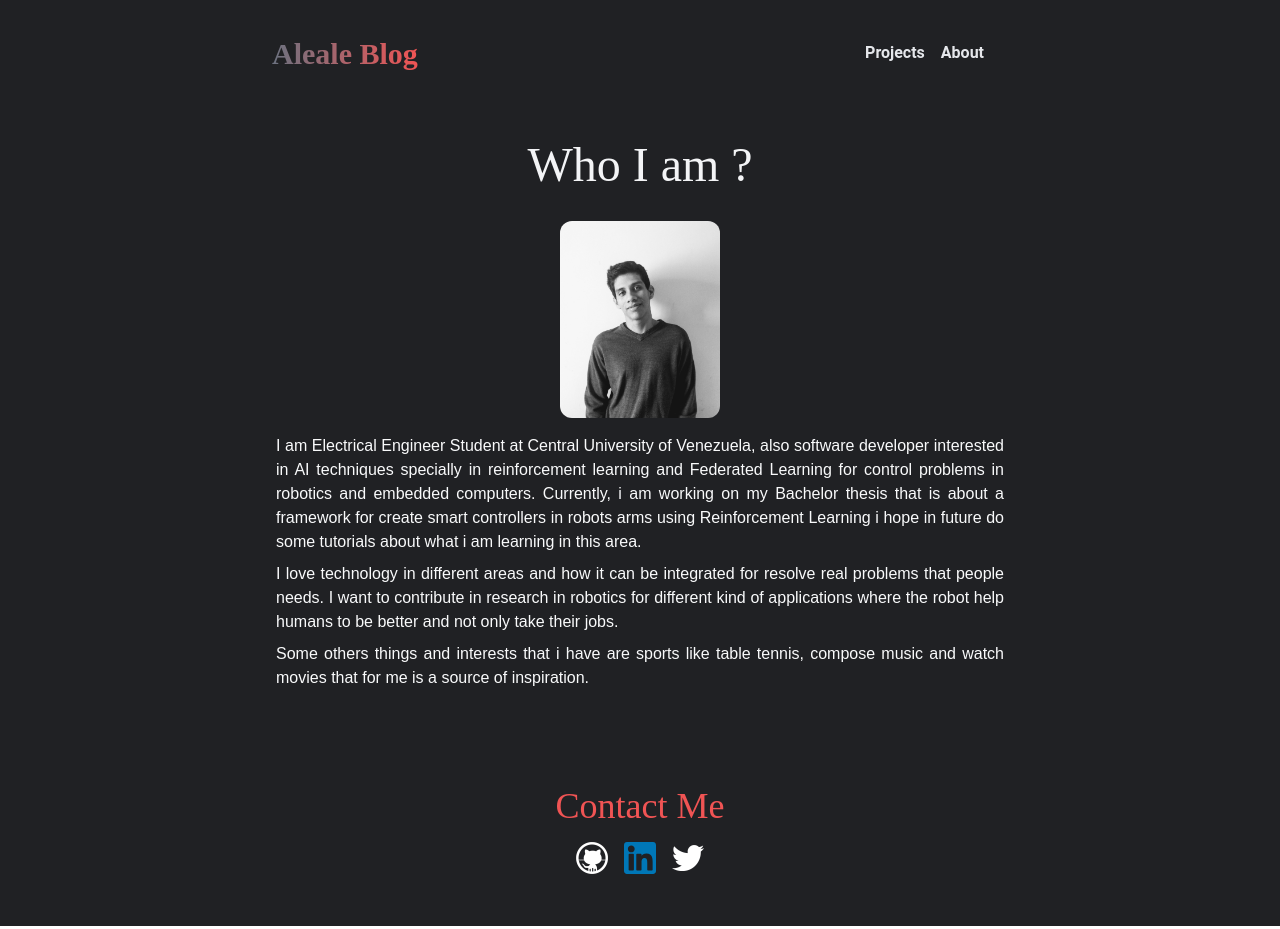
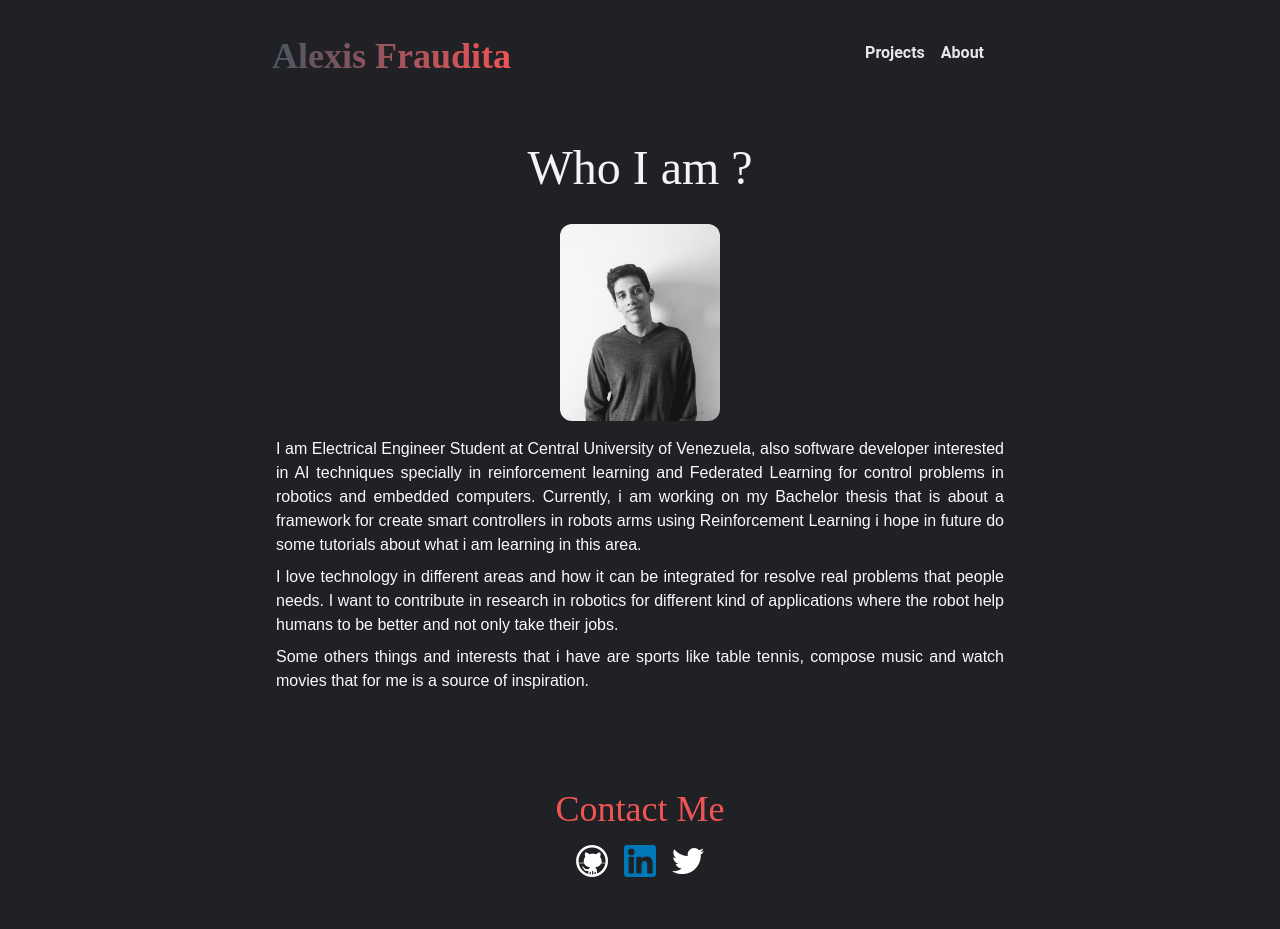
Before and after one commit to alefram/Alefram.github.io, a Next.js app: page /About in a window 1280 px wide. Built offline with nearby package versions, Linux system fonts and the light colour scheme; what @tailwindcss/typography would draw is missing.

Commit message:
update navbar

```diff
--- a/components/Navbar.jsx
+++ b/components/Navbar.jsx
@@ -7,17 +7,17 @@ const Navbar = () => {
         <div className="flex flex-col md:flex-row p-4 container mx-auto lg:max-w-screen-md justify-between">
           <div className="mt-1 pr-4 py-4">
             <Link href="/">
-				<a className="text-gradient bg-gradient-to-r from-gray-500 to-supertext text-3xl font-banger font-semibold ">
-					Aleale Blog
-				</a>
+              <a className="text-gradient bg-gradient-to-r from-gray-600 to-supertext text-4xl font-banger font-semibold ">
+                Alexis Fraudita
+              </a>
             </Link>
           </div>
           <div className=" md:m-2 md:p-4 space-x-4 md:text-center">
             <Link href="/Projects">
-				<a className="text-gray-200 font-semibold font-Roboto hover:underline hover:text-supertext">Projects</a>
+				<a className="text-gray-200 font-semibold font-Roboto hover:underline hover:text-blue-500">Projects</a>
             </Link>
             <Link href="/About">
-              	<a className="text-gray-200 font-semibold font-Roboto hover:underline hover:text-supertext">About</a>
+              	<a className="text-gray-200 font-semibold font-Roboto hover:underline hover:text-blue-500">About</a>
             </Link>
           </div>
         </div>
```
